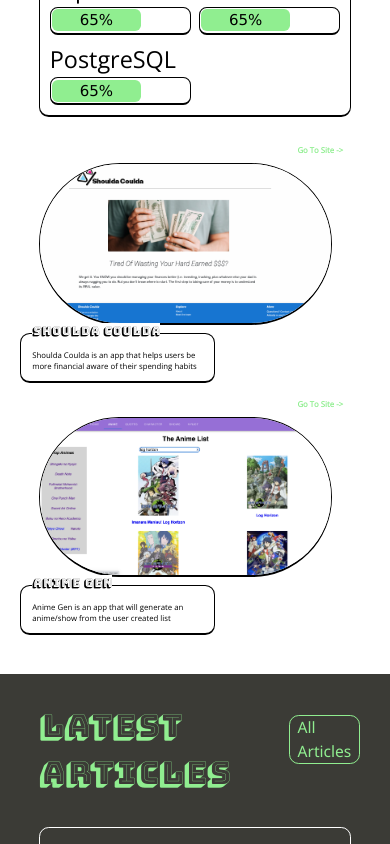
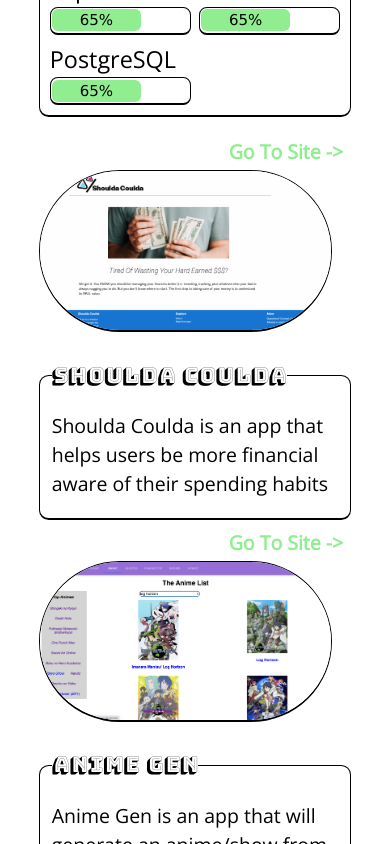
Before and after one commit to StudentCZ/my-website, a React (Create React App) app: page / in a window 390 px wide. Shown: the part 1480-2324 px from the top of the page. Built offline with nearby package versions, Linux system fonts and the light colour scheme.

Commit message:
change size of text for mobile

```diff
--- a/src/components/ProjectImageBar.module.css
+++ b/src/components/ProjectImageBar.module.css
@@ -81,11 +81,24 @@
   .containerTwo {
     display: block;
   }
+  .projectText {
+    width: 80vw;
+    margin-left: auto;
+    margin-right: auto;
+    padding-top: 2vw;
+    margin-top: 10vw;
+  }
   .projectImage {
     width: 75vw;
   }
   .header {
-    top: -5.5vw;
-    font-size: 3vw;
+    top: -7vw;
+    font-size: 5.5vw;
+  }
+  .text {
+    font-size: 5vw;
+  }
+  .readMore {
+    font-size: 5vw;
   }
 }
```
